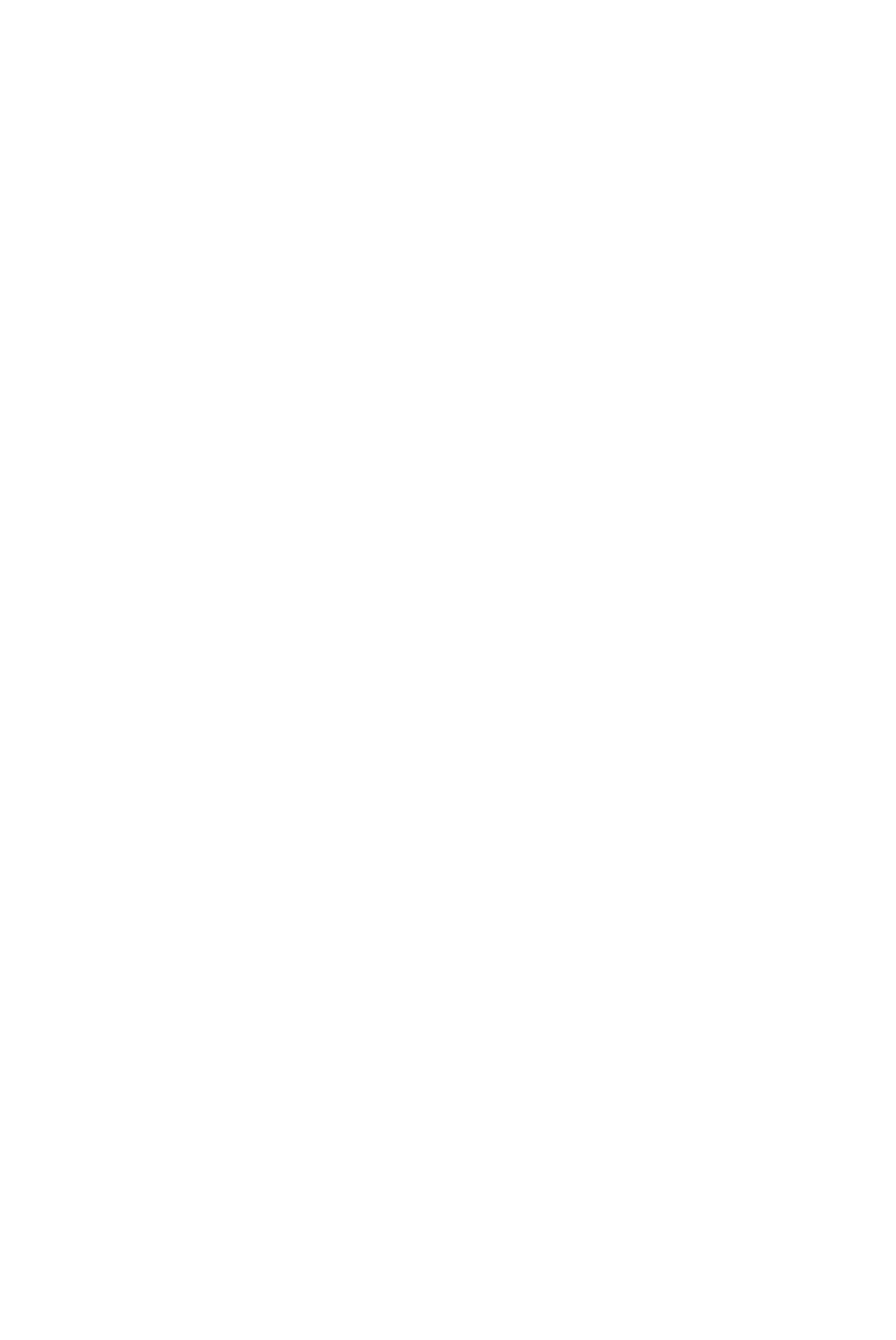
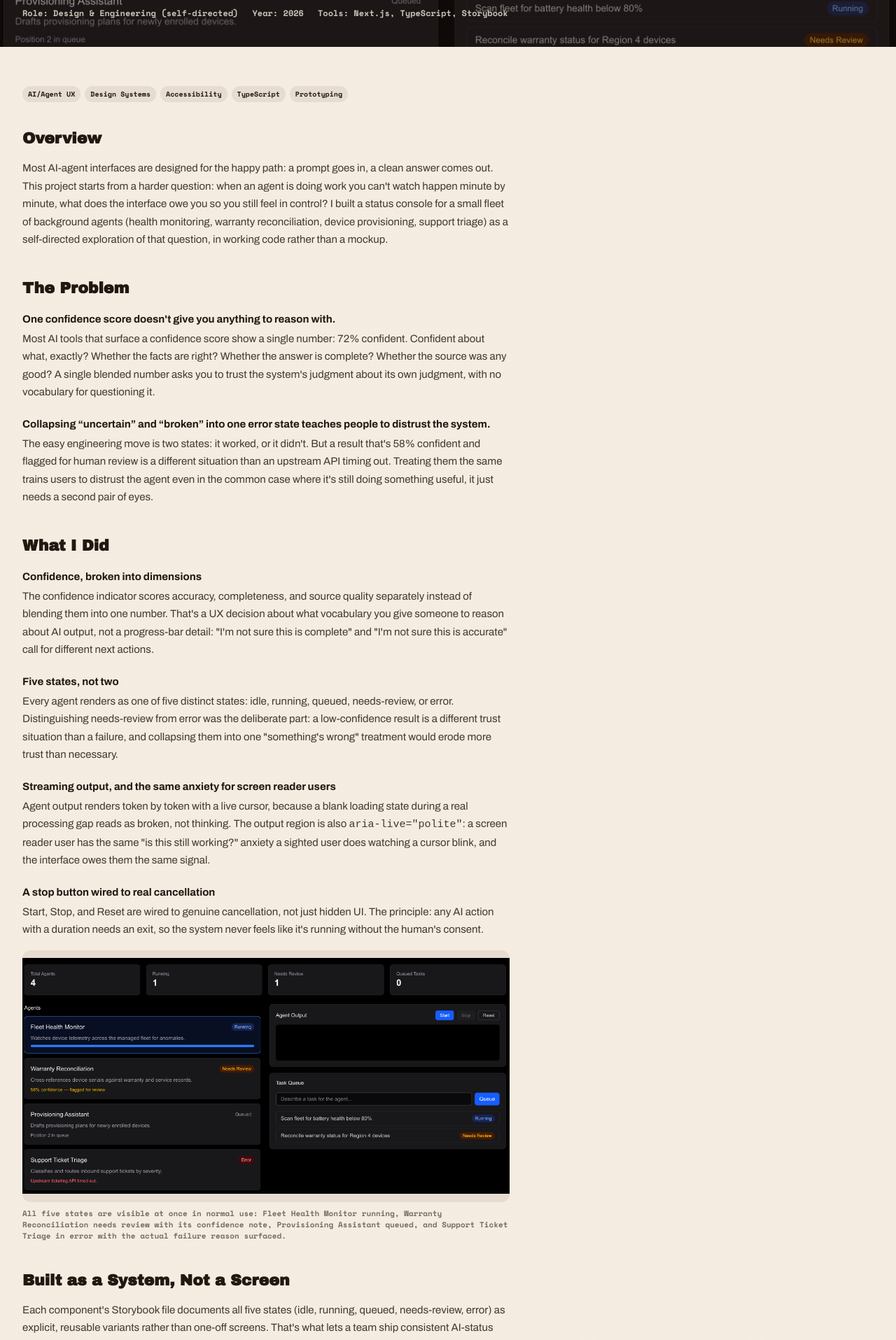
Before and after one commit to darroughw/freelancer, a Next.js app: page /work/agent-console in a window 1280 px wide. Before the commit this address had no page. Shown: the part 340-2255 px from the top of the page at 70% size. Before the commit the page ends 800 px from the top, so only its background shows below. Built offline with nearby package versions, Linux system fonts and the light colour scheme.

Commit message:
add Agent Status Console case study
Self-directed AI-agent status dashboard exploring confidence dimensions,
distinct agent states, and control-restoration patterns. Genericized copy
and screenshot, no reference to the specific product it was built for.

```diff
--- a/app/data/case-studies.ts
+++ b/app/data/case-studies.ts
@@ -713,4 +713,96 @@ export const caseStudies: CaseStudy[] = [
       },
     ],
   },
+  {
+    slug: "agent-console",
+    num: "008",
+    title: "Agent Status Console: Designing Trust Into AI Output",
+    desc: "A self-directed exploration of what an interface owes a user when an AI agent is doing work they can't watch happen: legible confidence, honest failure states, and real control.",
+    role: "Design & Engineering (self-directed)",
+    year: "2026",
+    tools: "Next.js, TypeScript, Storybook",
+    tags: ["AI/Agent UX", "Design Systems", "Accessibility", "TypeScript", "Prototyping"],
+    imgSrc: "/images/agent-console.png",
+    sections: [
+      {
+        heading: "Overview",
+        body: [
+          {
+            type: "paragraph",
+            html: `Most AI-agent interfaces are designed for the happy path: a prompt goes in, a clean answer comes out. This project starts from a harder question: when an agent is doing work you can't watch happen minute by minute, what does the interface owe you so you still feel in control? I built a status console for a small fleet of background agents (health monitoring, warranty reconciliation, device provisioning, support triage) as a self-directed exploration of that question, in working code rather than a mockup.`,
+          },
+        ],
+      },
+      {
+        heading: "The Problem",
+        body: [
+          { type: "subheading", text: "One confidence score doesn't give you anything to reason with." },
+          {
+            type: "paragraph",
+            html: `Most AI tools that surface a confidence score show a single number: 72% confident. Confident about what, exactly? Whether the facts are right? Whether the answer is complete? Whether the source was any good? A single blended number asks you to trust the system's judgment about its own judgment, with no vocabulary for questioning it.`,
+          },
+          { type: "subheading", text: "Collapsing “uncertain” and “broken” into one error state teaches people to distrust the system." },
+          {
+            type: "paragraph",
+            html: `The easy engineering move is two states: it worked, or it didn't. But a result that's 58% confident and flagged for human review is a different situation than an upstream API timing out. Treating them the same trains users to distrust the agent even in the common case where it's still doing something useful, it just needs a second pair of eyes.`,
+          },
+        ],
+      },
+      {
+        heading: "What I Did",
+        body: [
+          { type: "subheading", text: "Confidence, broken into dimensions" },
+          {
+            type: "paragraph",
+            html: `The confidence indicator scores accuracy, completeness, and source quality separately instead of blending them into one number. That's a UX decision about what vocabulary you give someone to reason about AI output, not a progress-bar detail: "I'm not sure this is complete" and "I'm not sure this is accurate" call for different next actions.`,
+          },
+          { type: "subheading", text: "Five states, not two" },
+          {
+            type: "paragraph",
+            html: `Every agent renders as one of five distinct states: idle, running, queued, needs-review, or error. Distinguishing needs-review from error was the deliberate part: a low-confidence result is a different trust situation than a failure, and collapsing them into one "something's wrong" treatment would erode more trust than necessary.`,
+          },
+          { type: "subheading", text: "Streaming output, and the same anxiety for screen reader users" },
+          {
+            type: "paragraph",
+            html: `Agent output renders token by token with a live cursor, because a blank loading state during a real processing gap reads as broken, not thinking. The output region is also <code>aria-live="polite"</code>: a screen reader user has the same "is this still working?" anxiety a sighted user does watching a cursor blink, and the interface owes them the same signal.`,
+          },
+          { type: "subheading", text: "A stop button wired to real cancellation" },
+          {
+            type: "paragraph",
+            html: `Start, Stop, and Reset are wired to genuine cancellation, not just hidden UI. The principle: any AI action with a duration needs an exit, so the system never feels like it's running without the human's consent.`,
+          },
+          {
+            type: "images",
+            items: [
+              {
+                src: "/images/agent-console.png",
+                alt: "The agent status console showing four agents in different states (running, needs review, queued, error), a live output panel with Start/Stop/Reset controls, and a task queue",
+                width: 2606,
+                height: 1262,
+              },
+            ],
+            caption: "All five states are visible at once in normal use: Fleet Health Monitor running, Warranty Reconciliation needs review with its confidence note, Provisioning Assistant queued, and Support Ticket Triage in error with the actual failure reason surfaced.",
+          },
+        ],
+      },
+      {
+        heading: "Built as a System, Not a Screen",
+        body: [
+          {
+            type: "paragraph",
+            html: `Each component's Storybook file documents all five states (idle, running, queued, needs-review, error) as explicit, reusable variants rather than one-off screens. That's what lets a team ship consistent AI-status treatment across a product instead of every screen inventing its own rules for what "uncertain" looks like.`,
+          },
+        ],
+      },
+      {
+        heading: "What's Still Open",
+        body: [
+          {
+            type: "paragraph",
+            html: `There's no agent-detail panel yet, and no visualized task-completion history. The next design problem is what a user does after they've decided to trust or distrust an agent, and this version doesn't answer that yet. It was built in close collaboration with Claude: working code, not a spec handed to someone else to build.`,
+          },
+        ],
+      },
+    ],
+  },
 ];
```
Also changed, not shown: public/images/agent-console.png (added), 1 other file (tests, documents, lock files or other folders).
